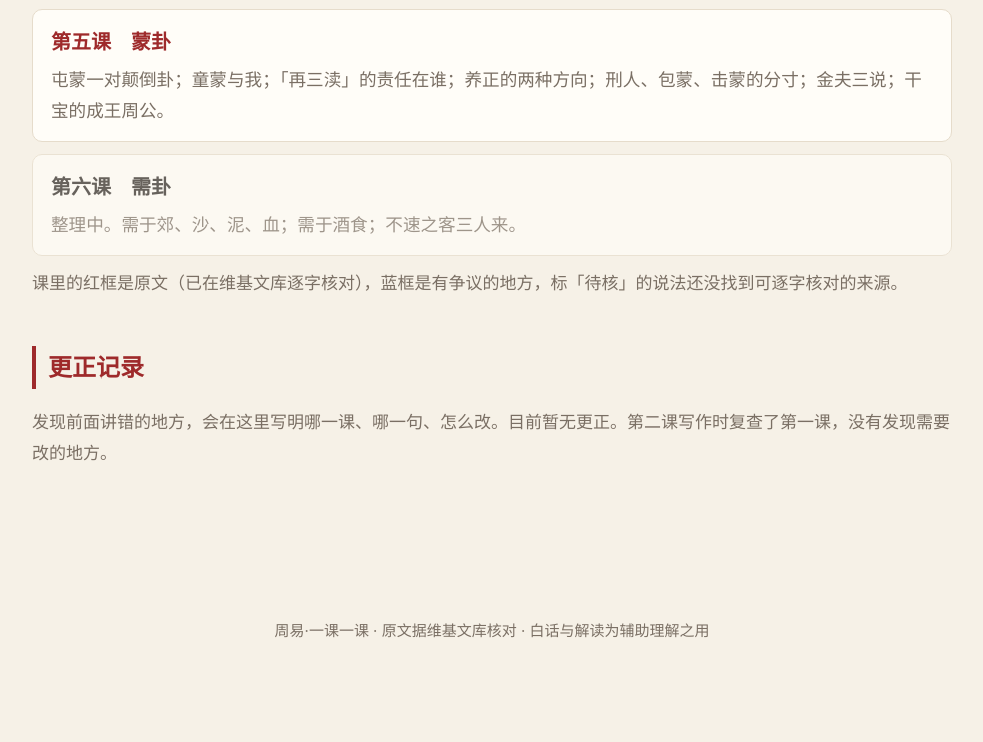
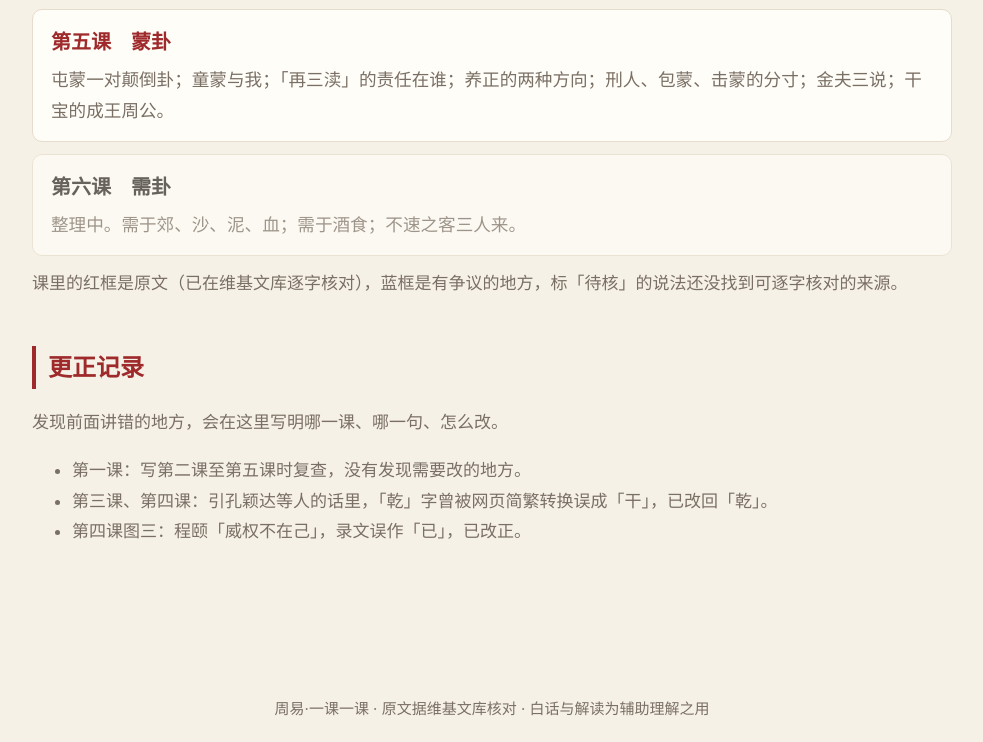
Before and after one commit to lidieburich-sys/Dream-of-the-Red-Chamber-Explained, a plain HTML site: page zhouyi/index.html in a window 1280 px wide. Shown: the part 1397-2139 px from the top of the page, without its empty margins (148-1131 px from the left). Before the commit the page ends 2061 px from the top, so only its background shows below. Drawn offline with Linux system fonts and the light colour scheme.

Commit message:
周易课程：更正记录补记第三、四课的两处改字
Co-Authored-By: Claude Opus 5.5 <noreply@anthropic.com>

```diff
--- a/zhouyi/index.html
+++ b/zhouyi/index.html
@@ -52,7 +52,12 @@
 
 <section class="sec">
 <h2 id="fix">更正记录</h2>
-<p class="small">发现前面讲错的地方，会在这里写明哪一课、哪一句、怎么改。目前暂无更正。第二课写作时复查了第一课，没有发现需要改的地方。</p>
+<p class="small">发现前面讲错的地方，会在这里写明哪一课、哪一句、怎么改。</p>
+<ul class="small">
+  <li>第一课：写第二课至第五课时复查，没有发现需要改的地方。</li>
+  <li>第三课、第四课：引孔颖达等人的话里，「乾」字曾被网页简繁转换误成「干」，已改回「乾」。</li>
+  <li>第四课图三：程颐「威权不在己」，录文误作「已」，已改正。</li>
+</ul>
 </section>
 </main>
 <footer>周易·一课一课 · 原文据维基文库核对 · 白话与解读为辅助理解之用</footer>
```
